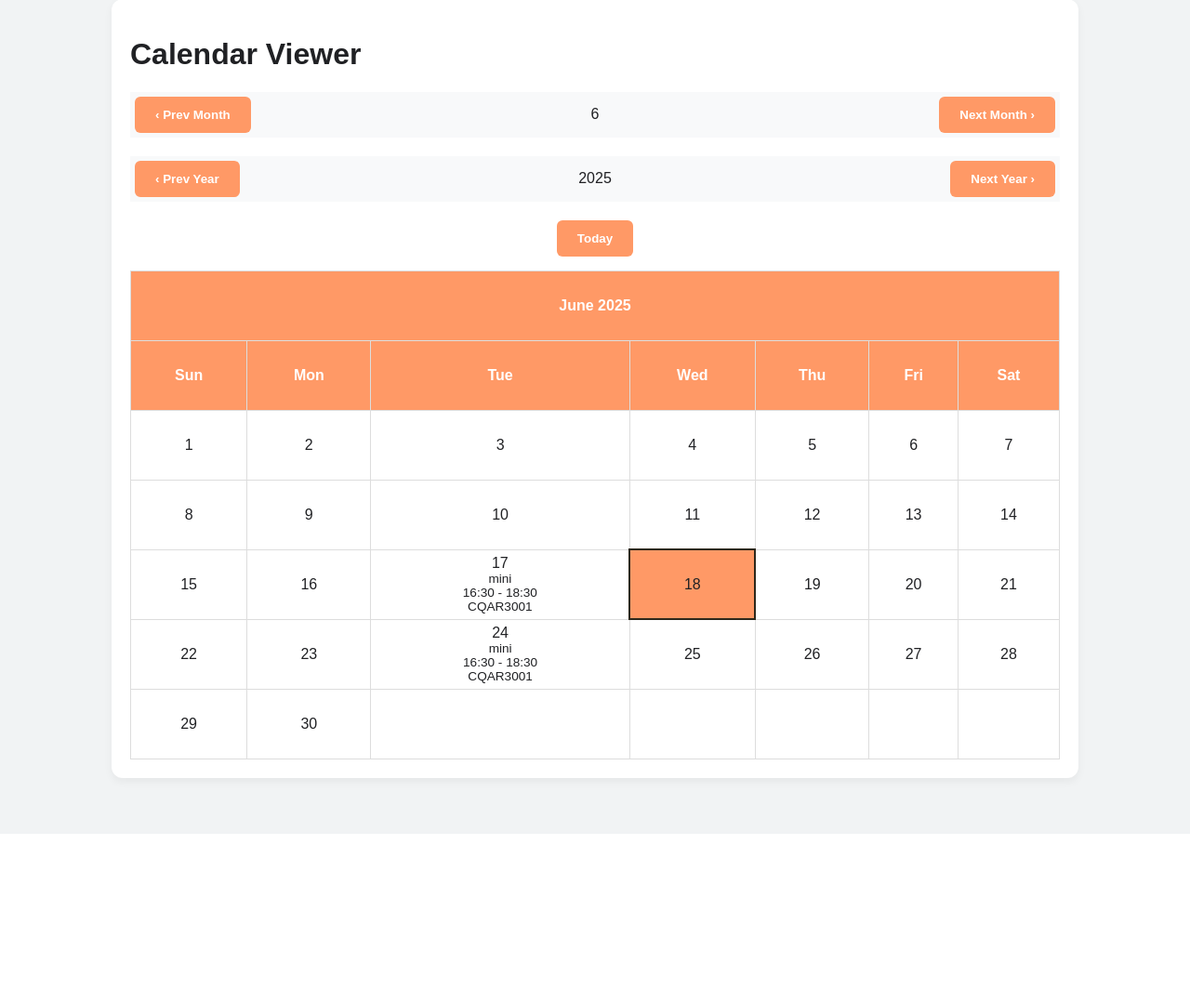
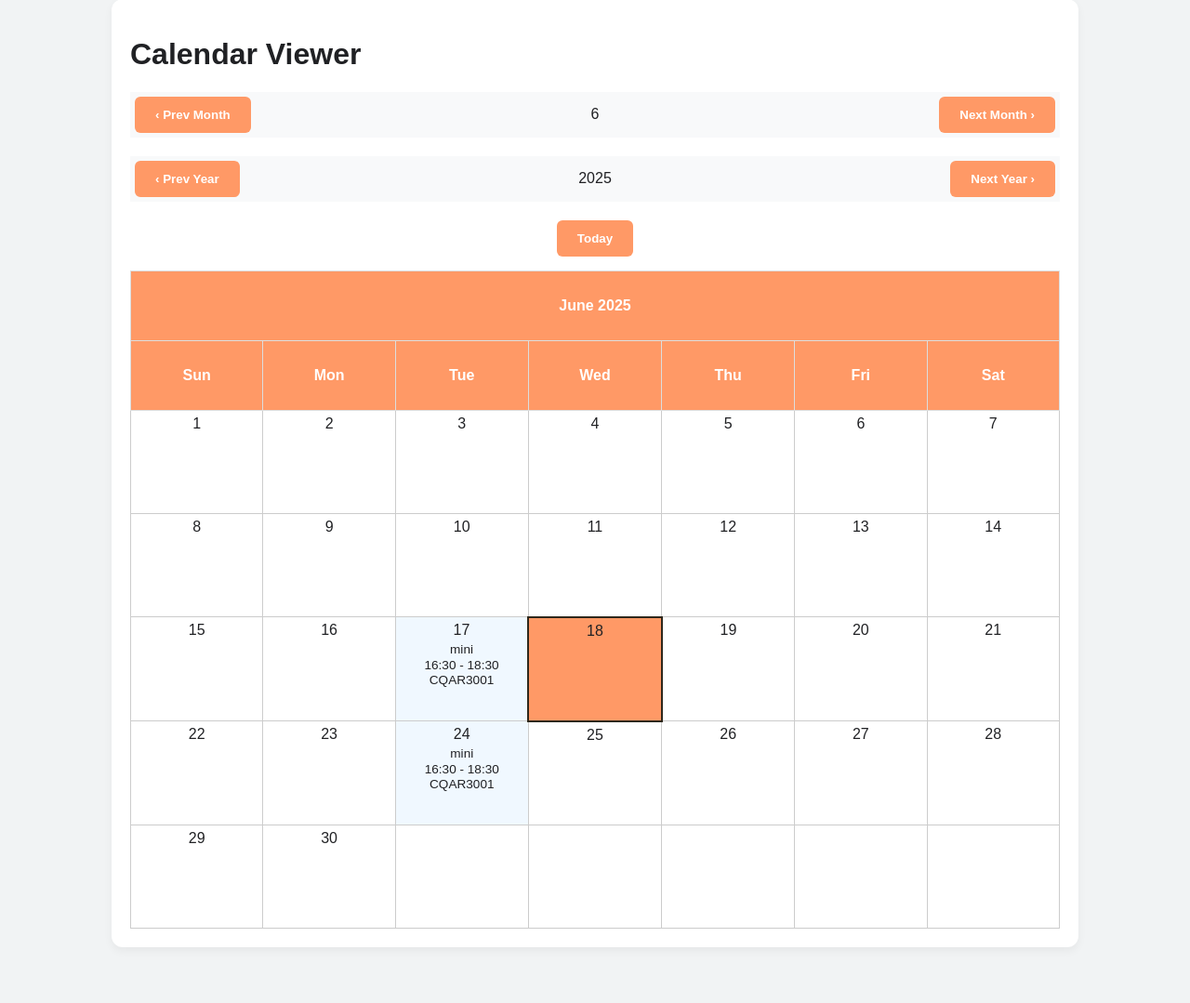
Before and after one commit to hyoond/TT4L-04, a Flask app: page /calander_index in a window 1280 px wide. Shown: the part 130-1209 px from the top of the page at 93% size. Before the commit the page ends 1027 px from the top, so only its background shows below. Run offline with Flask 3, Linux system fonts and the light colour scheme; data comes from the database, SQL or seed files in the repository.

Commit message:
Better look for calendar viewer and style added for upload page

```diff
--- a/static/styledashboard.css
+++ b/static/styledashboard.css
@@ -128,3 +128,40 @@ input[type="date"] {
     background-color: #ff9966;
     border: 2px solid rgb(46, 40, 28);
 }
+
+
+.calendar td {
+    vertical-align: top;
+    width: 120px;
+    height: 100px;
+    padding: 5px;
+    border: 1px solid #ccc;
+    word-wrap: break-word;
+    overflow-wrap: break-word;
+    white-space: normal;
+}
+
+.calendar .event {
+    background-color: #f0f8ff;
+}
+
+.calendar .today {
+    border: 2px solid red;
+}
+
+.calendar .event div {
+    margin-top: 4px;
+    font-size: 0.8em;
+    line-height: 1.2em;
+    word-wrap: break-word;
+    overflow-wrap: break-word;
+    white-space: normal;
+}
+
+.info-icon {
+        display: inline-block;
+        margin-left: 8px;
+        font-size: 16px;
+        cursor: help;
+        color: #007BFF;
+    }
```
